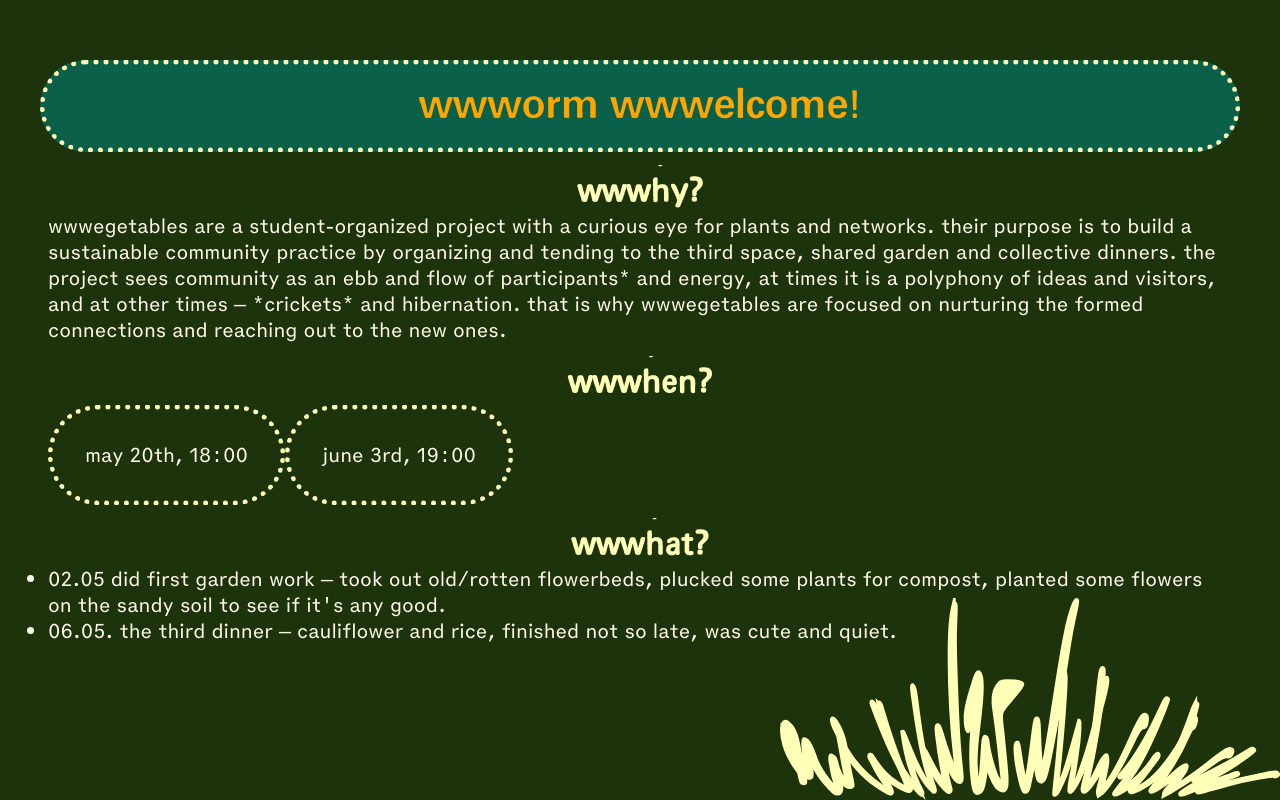
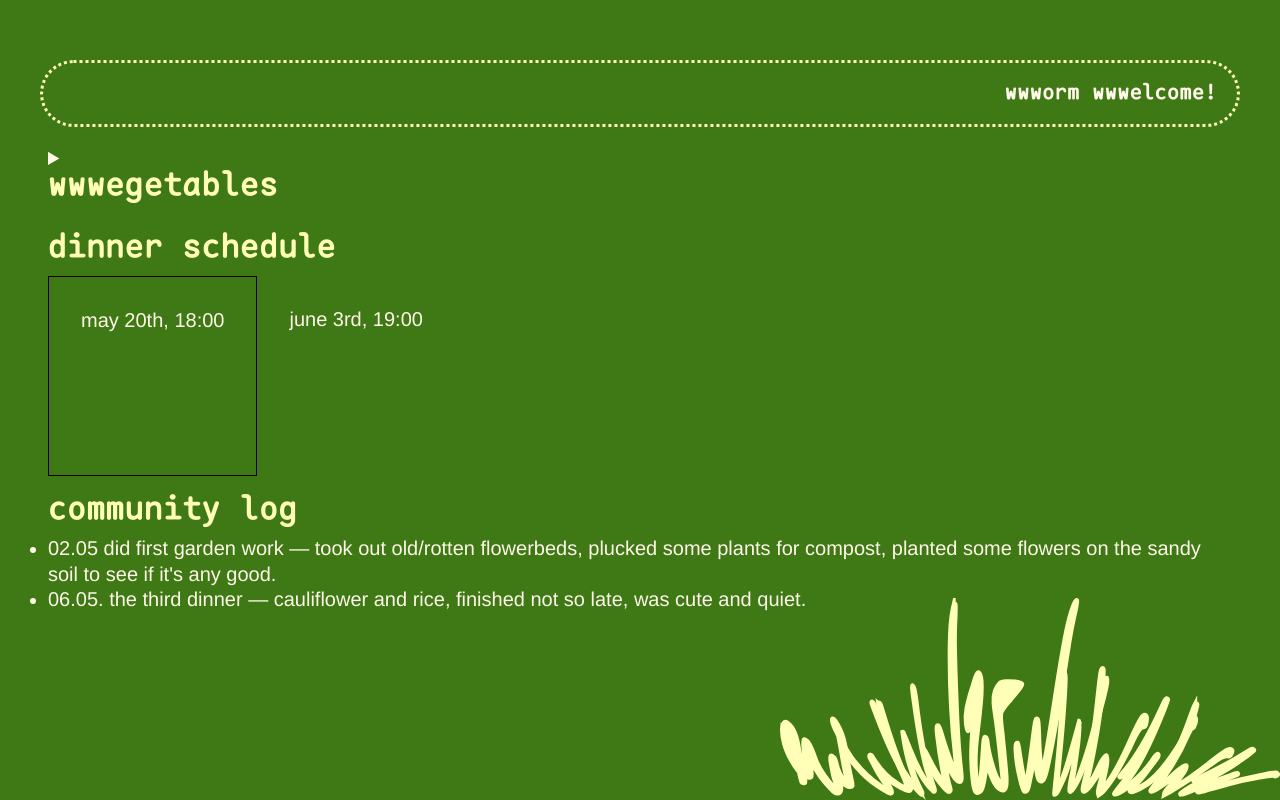
Before and after one commit to wwwegetables/irl-wwwegetables, a plain HTML site: page index.html in a window 1280 px wide. Drawn offline with nearby package versions, Linux system fonts and the light colour scheme.

Commit message:
bringing up to date.

```diff
--- a/index.html
+++ b/index.html
@@ -33,18 +33,20 @@
  </div> -->
 <h1>wwworm wwwelcome!</h1>
  <section id="project">
-   <h2>wwwhy?</h2>
-    <p class="project-description">wwwegetables are a student-organized project with a curious eye for plants and networks. their purpose is to build a sustainable community practice by organizing and tending to the third space, shared garden and collective dinners. the project sees community as an ebb and flow of participants* and energy, at times it is a polyphony of ideas and visitors, and at other times — *crickets* and hibernation. that is why wwwegetables are focused on nurturing the formed connections and reaching out to the new ones.
-</p>
+   <details>
+  <summary><h2>wwwegetables</h2></summary>
+<p class="project-description">wwwegetables are a student-organized project with a curious eye for plants and networks. their purpose is to build a sustainable community practice by organizing and tending to the third space, shared garden and collective dinners. the project sees community as an ebb and flow of participants* and energy, at times it is a polyphony of ideas and visitors, and at other times — *crickets* and hibernation. that is why wwwegetables are focused on nurturing the formed connections and reaching out to the new ones.
+</p></details>
+
  </section>
  <section id="dinners">
-    <h2>wwwhen?</h2>
+    <h2>dinner schedule</h2>
     <div class="calendar">
 
-        <div class="termin">
+        <div class="termin-square">
             may 20th, 18:00
         </div>
-        <div class="termin">
+        <div class="termin-oval">
             june 3rd, 19:00
         </div>
     </ul>
@@ -52,7 +54,7 @@
  </section>
 
  <section id="logs">
-    <h2>wwwhat?</h2>
+    <h2>community log</h2>
       <ul>
         <li>
             02.05
--- a/styles.css
+++ b/styles.css
@@ -5,19 +5,14 @@
 
 :root {
     --not-wwwhite: rgb(225, 220, 208);
-    --gggreen: #1c330c;
+    --gggreen: hsl(95, 69%, 28%);
     --yyyellow: #ffffb8;
-    --sans: 'FluxischElse-Regular', 'Helvetica', Arial, sans-serif;
+    --sans: 'mechanik', 'Helvetica', Arial, sans-serif;
     --sans-bold: 'FluxischElse-Bold', 'Helvetica', Arial, sans-serif;
-    --mono: mechanik-reg, 'Courier New', Courier, monospace;
+    --mono: 'maple-bold', 'Courier New', Courier, monospace;
 }
 
-@font-face {
-  font-family: "FluxischElse-Regular";
-  src: url("assets/FluxischElse-Regular.otf") format("opentype");
-  font-style: normal;
-}
-
+/*
 @font-face {
   font-family: "FluxischElse-Bold";
   src: url("assets/FluxischElse-Bold.otf") format("opentype");
@@ -30,7 +25,15 @@
   src: url("assets/FluxischElse-Light.otf") format("opentype");
   font-style: normal;
   font-weight: light;
+}*/
+
+
+@font-face {
+  font-family: "maple-bold";
+  src: url("assets/maple-bold.ttf") format("TrueType");
+  font-style: normal;
 }
+
 
 @font-face {
   font-family: "mechanik-reg";
@@ -43,32 +46,29 @@ body {
     margin: 20px 10px;
     background-color: var(--gggreen);
     color: var(--wwwhite);
-    -webkit-font-smoothing: antialiased;
-    -moz-osx-font-smoothing: grayscale;
-    text-rendering: optimizeLegibility;
-   	font-family: var(--mono);
+    text-rendering: geometricPrecision;
+   	font-family: var(--sans);
 	font-size: 1.25rem;
-	line-height: 1.3;
+	line-height: 1.6rem;
 	color: #fff7e8;
 }
 
 h1 {
-	font-family: var(--sans-bold);
-	font-size: clamp(2.4rem, 2.6rem, 2.8rem);
-	text-align: center;
-	border: 5px dotted #ffffb8;
+	font-family: var(--mono);
+	font-size: clamp(1rem, 1.3rem, 1.8rem);
+	text-align: right;
+	border: 3px dotted #ffffb8;
 	border-radius: 5rem;
-	color: #ffa500;
-	background-color: #0b6049;
-	line-height: 1;
+	line-height: 1.3rem;
 	padding: 1.25rem;
 }
 
 
 h2 {
     font-size: clamp(1.8rem, 2rem, 2.2rem);
-    font-family: var(--sans);
-	text-align: center;
+    font-family: var(--mono);
+	text-align: left;
+    margin-bottom: 1rem;
 	color: var(--yyyellow);
 }
 
@@ -82,10 +82,20 @@ div.calendar {
  flex-direction: row;
 }
 
+div.termin {
+	border-radius: 6rem;
+	text-align: center;
+	padding: 2rem;
+}
 
+div.termin-square {
+	border: 1px solid black;
+    min-height: 200px;
+	text-align: center;
+	padding: 2rem;
+}
 
-div.termin {
-	border: 5px dotted #ffffb8;
+div.termin-oval {
 	border-radius: 6rem;
 	text-align: center;
 	padding: 2rem;
```
